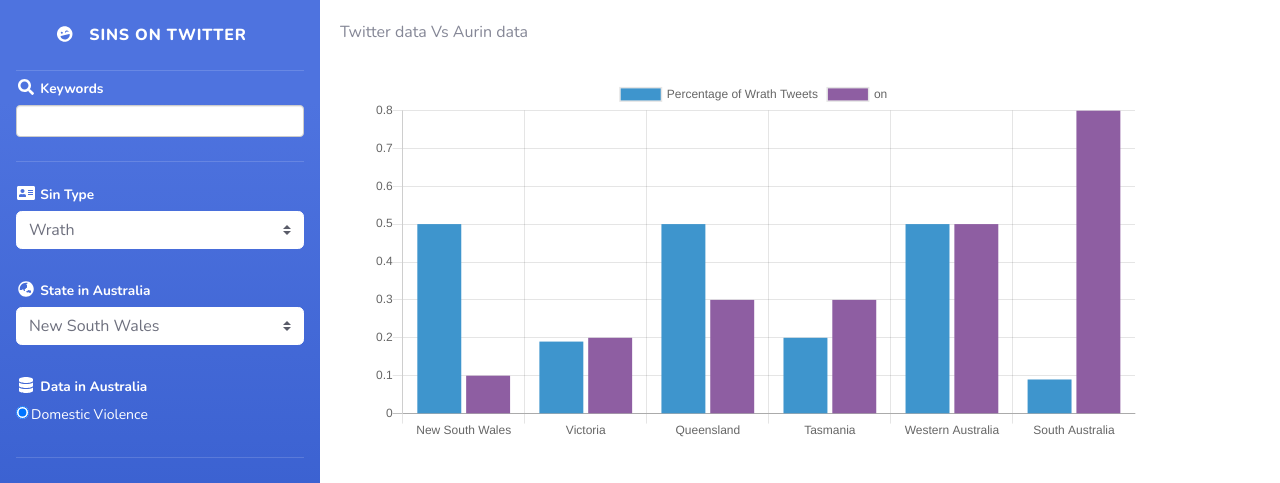
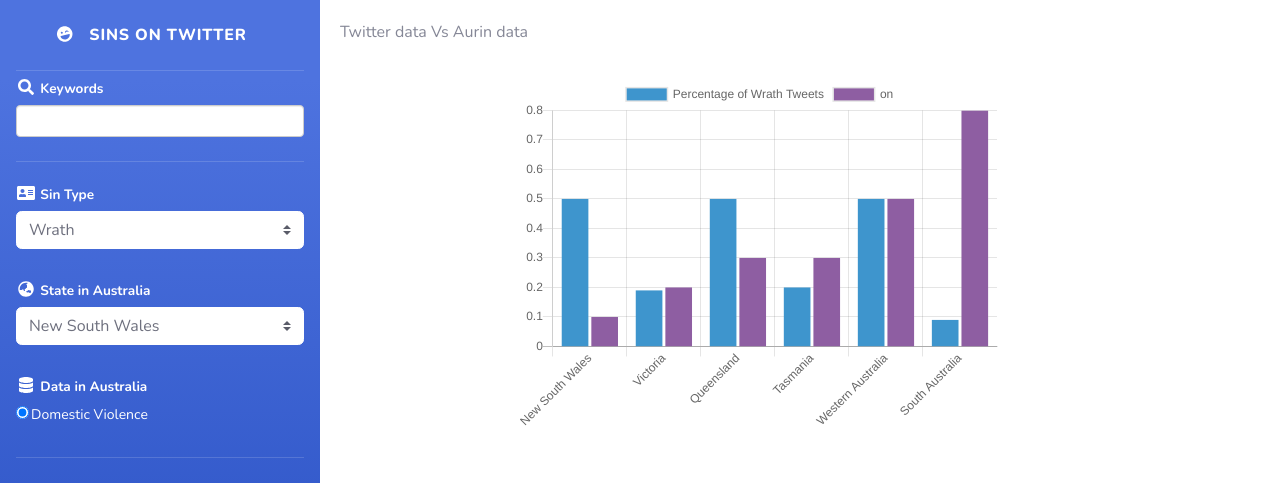
Before and after one commit to mchozhang/SinsOnTwitter, a Flask app: page / in a window 1280 px wide. Shown: the top 483 px of that part. Run offline with Flask 2, Linux system fonts and the light colour scheme; the page is wider than the window, and the part outside it is not shown; some libraries are stand-ins or nearby versions.

Commit message:
fix the bar chart bug

```diff
--- a/src/web/templates/home.html
+++ b/src/web/templates/home.html
@@ -109,13 +109,24 @@
       <div id="title">
         <tab>Twitter data Vs Aurin data</tab>
       </div>
-      <div id="content" style="position: relative;width: 80%;height: 80%;left:30px ">
-        <canvas id="chartCanvas"></canvas>
+      <div id="content" style="position: relative;width: 50%;height: 80%;left:30px">
+
+        <canvas id="barChartCanvas"
+                style="position: absolute;width: 378px; top: 0px ;height: 400px;left: 150px;display: block;"></canvas>
+
+        <canvas id="radarChartCanvas"
+                style="position: absolute;width: 378px; top: 0px ;height: 400px;left: 100px;display: block;"></canvas>
+
       </div>
+
     </div>
 
-    <div><tab style="display: block"> Sin Map</tab></div>
-    <div id="map" style="width: 900px; height: 500px; left: 300px">
+    <div>
+      <tab style="display: block"> Sin Map</tab>
+    </div>
+    <div style="position: absolute;width: 100%;top: 60%;left: 0px;">
+      <div id="map">
+      </div>
       <div class="title">
       </div>
     </div>
@@ -154,7 +165,7 @@
           function mapSetting() {
               var data = new google.visualization.DataTable();
               data.addColumn('string', 'Country');
-              data.addColumn('number', 'Degree of '+ request_sin);
+              data.addColumn('number', 'Degree of ' + request_sin);
               {#data.addRows([#}
               {#    ['New South Wales', 0.3],#}
               {#    ['Queensland', 0.4],#}
@@ -179,8 +190,8 @@
                   sizeAxis: {minValue: 1, maxValue: 1, minSize: 10, maxSize: 10},
                   region: 'AU',
                   keepAspectRatio: true,
-                  width: 1400,
-                  height: 600,
+                  width: 800,
+                  height: 500,
                   magnifyingGlass: {enable: true, zoomFactor: 7.5}
               };
               var chart = new google.visualization.GeoChart(document.getElementById('map'));
@@ -194,12 +205,15 @@
        * draw chart, either bar chart or radar chart
        */
       function drawChart() {
-
+          if (Window.bar != undefined)
+              Window.bar.destroy();
+          if (Window.radar != undefined)
+              Window.radar.destroy();
           let radarRadio = $('#radar');
           let barRadio = $('#bar');
-          let canvas = document.getElementById("chartCanvas");
-          let ctx = getctx("chartCanvas");
-          ctx.clearRect(0, 0, canvas.width, canvas.height);
+          {#let canvas = document.getElementById("barChartCanvas");#}
+          {#let ctx = getctx("barChartCanvas");#}
+          {#ctx.clearRect(0, 0, canvas.width, canvas.height);#}
           if (barRadio.is(':checked')) {
 
               console.log("Barchart")
@@ -214,21 +228,13 @@
       let states_name = Object.values(STATES_DICT);
       let states_code = Object.keys(STATES_DICT);
 
-      window.chartColors = {
-          red: 'rgb(255, 99, 132)',
-          orange: 'rgb(255, 159, 64)',
-          yellow: 'rgb(255, 205, 86)',
-          green: 'rgb(75, 192, 192)',
-          blue: 'rgb(54, 162, 235)',
-          purple: 'rgb(153, 102, 255)',
-          grey: 'rgb(231,233,237)'
-      };
 
       /**
        * draw radar chart
        *
        ***/
       function drawRadar() {
+
           let sins_degree = {};
           let sins = Object.keys(data_to_visualise);
           let degree;
@@ -240,7 +246,7 @@
               sins_degree[state] = degree;
           }
 
-          let ctx = getctx("chartCanvas");
+          let ctx = getctx("radarChartCanvas");
           let data = {
               labels: sins,
               datasets: [{
@@ -305,11 +311,14 @@
                   'samples-filler-analyser': {
                       target: 'chart-analyser'
                   }
+              },
+              title: {
+                  display: true,
               }
           };
 
 
-          let chart = new Chart(ctx, {
+          Window.radar = new Chart(ctx, {
               type: 'radar',
               data: data,
               options: options
@@ -327,7 +336,7 @@
        * Draw Barchart
        */
       function drawBarChart() {
-          let ctx = getctx("chartCanvas");
+          let ctx = getctx("barChartCanvas");
           let data = data_to_visualise[request_sin];
           {#-----sort data --------#}
           let sorted_data = [];
@@ -349,7 +358,7 @@
           }
           {#----end of sorting--------#}
 
-          new Chart(ctx, {
+          Window.bar = new Chart(ctx, {
               type: 'bar',
               data: {
                   // areas location
```
